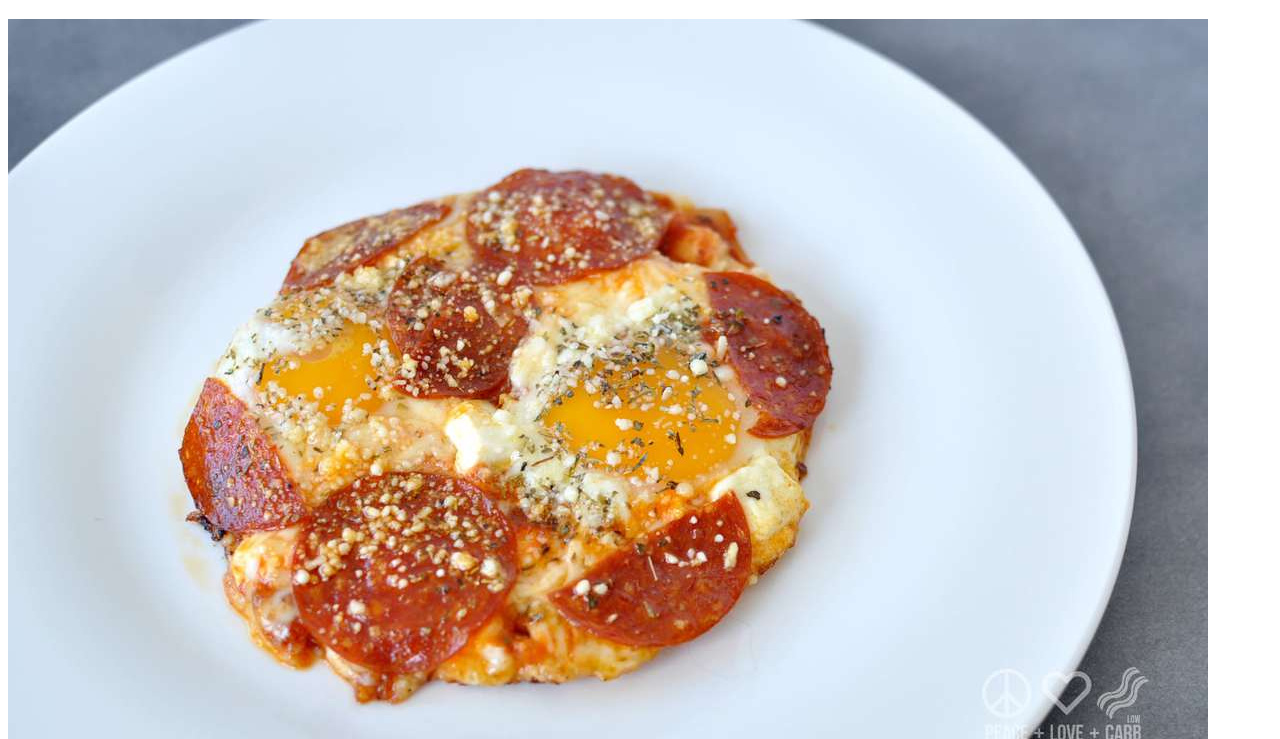
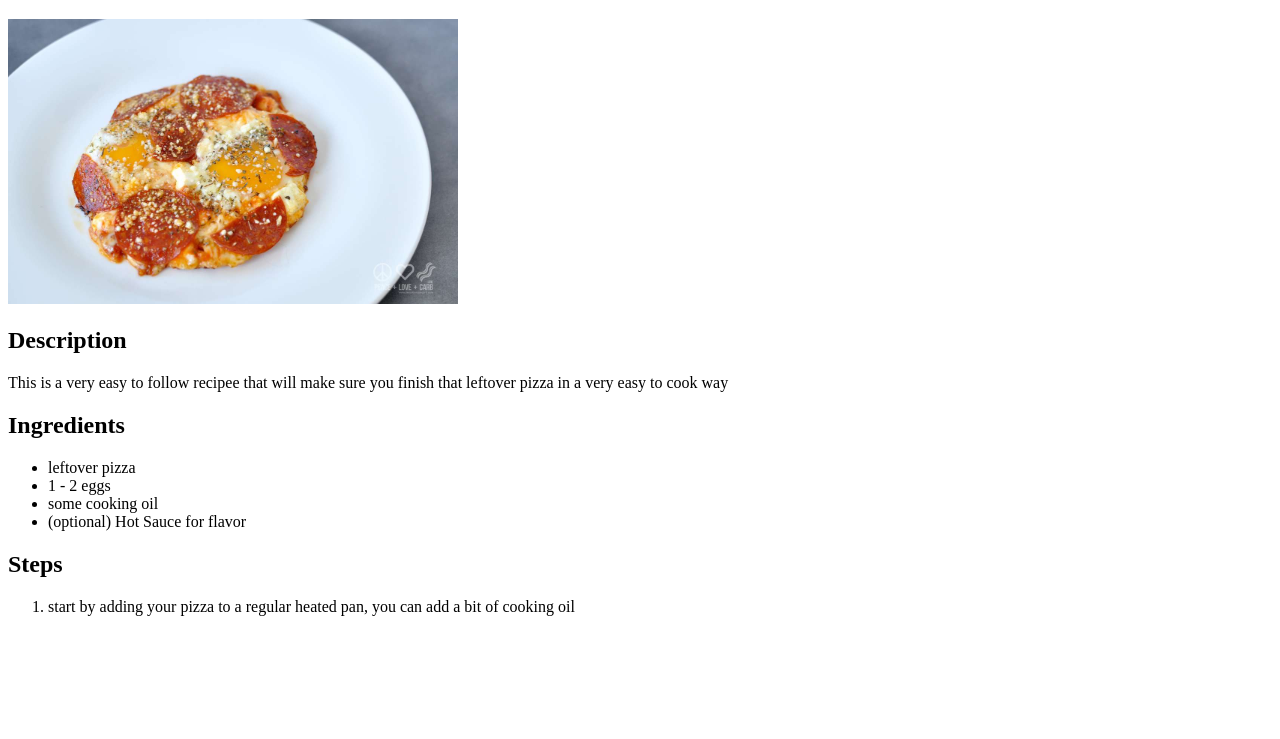
Before and after one commit to alex-perez/odin-recipes, a plain HTML site: page recipes/pizza_eggs.html in a window 1280 px wide. Shown: the part 61-800 px from the top of the page. Drawn offline with Linux system fonts and the light colour scheme.

Commit message:
updated structure to include external css

```diff
--- a/recipes/pizza_eggs.html
+++ b/recipes/pizza_eggs.html
@@ -1,6 +1,7 @@
 <!DOCTYPE html>
 <html lang="en">
 <head>
+    <link rel="stylesheet" href="../styles.css" />
     <meta charset="UTF-8">
     <title>Pizza Eggs</title>
 </head>
--- /dev/null
+++ b/styles.css
@@ -0,0 +1,4 @@
+img {
+    height: auto;
+    width: 450px;
+}
```
Also changed, not shown: index.html (+1 -0 lines), recipes/chilaquiles.html (+1 -0 lines), recipes/pancakes.html (+1 -0 lines).
